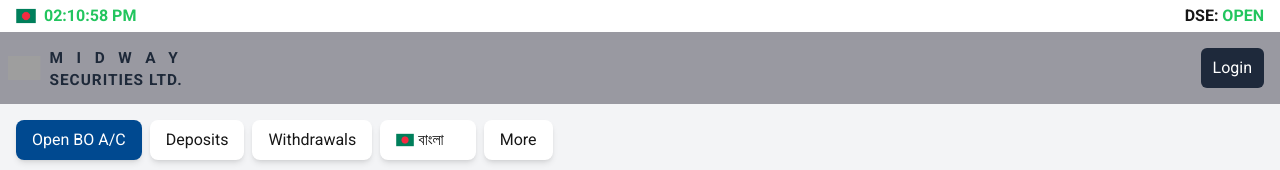
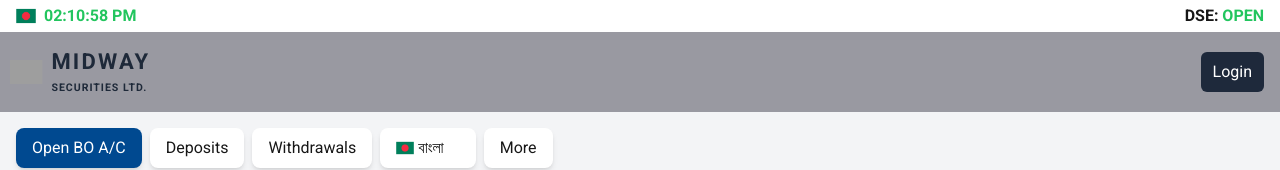
Before and after one commit to MidwaySecurities/midwaybd, a Next.js app: page /client-services in a window 1280 px wide. Shown: the top 170 px of the page. Built offline with nearby package versions, Linux system fonts and the light colour scheme; grey boxes are pictures that could not be loaded.

Commit message:
update logo portion

```diff
--- a/app/components/Home/first-nav-bar.js
+++ b/app/components/Home/first-nav-bar.js
@@ -6,8 +6,9 @@ const FirstNavBar = () => {
         <div className="flex justify-between items-center bg-[#9999a1] p-4 text-white">
             <Link className={`${style.logoZoom} flex items-center gap-2 font-bold text-gray-800 text-[14px]`} href={`/`}>
                 <Logo />
-                {/* <h1>Midway Securities Ltd.</h1> */}
-                <h1 className="flex flex-col leading-5 justify-center uppercase"><span className="tracking-[12.4px]">Midway</span><span className="tracking-[.9px]">Securities Ltd.</span></h1>
+                {/* <h1 className="">Midway Securities Ltd.</h1> */}
+                {/* <h1 className="flex flex-col leading-5 justify-center uppercase"><span className="tracking-[12.4px]">Midway</span><span className="tracking-[.9px]">Securities Ltd.</span></h1> */}
+                <h1 className="flex flex-col leading-5 justify-center uppercase"><span className="text-xl tracking-[2px]">Midway</span><span className="tracking-[.9px] text-[.6rem]">Securities Ltd.</span></h1>
             </Link>
             <p className="bg-[#1E293B] p-2 px-3 rounded-md"><Link href={`https://portal.midwaybd.com/bo/portal-login`}>Login</Link></p>
         </div>
```
